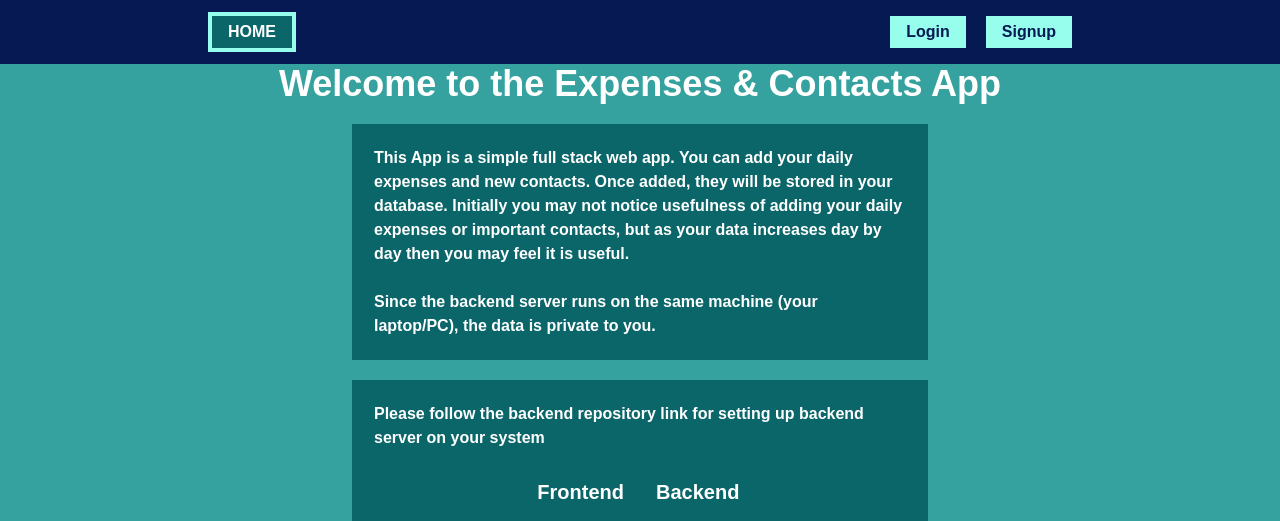
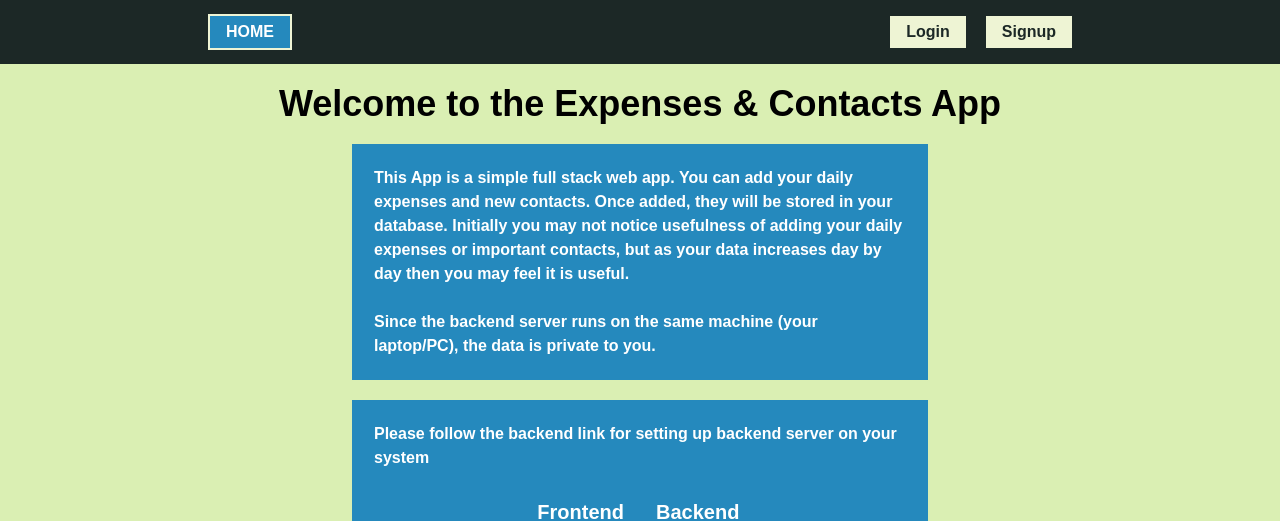
Before and after one commit to pratap-panabaka/expenses-app-front-end, a React (Vite) app: page / in a window 1280 px wide. Shown: the top 521 px of the page. Built offline with nearby package versions, Linux system fonts and the light colour scheme.

Commit message:
update styling

```diff
--- a/src/components/CustomLink.jsx
+++ b/src/components/CustomLink.jsx
@@ -7,7 +7,7 @@ const CustomLink = (props) => {
     const isActive = useMatch({ path: useResolvedPath(to).pathname, end: true });
 
     return (
-        <Link className={isActive ? 'link bg-dark border-4 border-toolite text-white' : 'link'} to={to} onClick={(e) => e.currentTarget.blur()}>{routeName}</Link>
+        <Link className={isActive ? 'link bg-dark border-2 border-toolite text-white' : 'link'} to={to} onClick={(e) => e.currentTarget.blur()}>{routeName}</Link>
     );
 };
 
--- a/src/components/DeleteContact.jsx
+++ b/src/components/DeleteContact.jsx
@@ -26,7 +26,7 @@ const DeleteContact = () => {
 
     return (
         <div className="bg-lite z-50 p-5 border-4 border-toodark">
-            <h1 className="font-bold text-white text-xl p-5">Are you sure to Delete?</h1>
+            <h1 className="font-bold text-xl p-5">Are you sure to Delete?</h1>
             <div className="flex gap-2 justify-center">
                 <button className="btn" onClick={onDel} autoFocus>Delete</button>
                 <button className="btn" onClick={() => setModalOpen(false)}>No</button>
--- a/src/components/DeleteExpense.jsx
+++ b/src/components/DeleteExpense.jsx
@@ -27,7 +27,7 @@ const DeleteExpense = () => {
 
     return (
         <div className="bg-lite z-50 p-5 border-4 boder-toodark">
-            <h1 className="font-bold text-white text-xl p-5">Are you sure to Delete?</h1>
+            <h1 className="font-bold text-xl p-5">Are you sure to Delete?</h1>
             <div className="flex gap-2 justify-center">
                 <button className="btn" onClick={onDel} autoFocus>Delete</button>
                 <button className="btn" onClick={() => setModalOpen(false)}>No</button>
--- a/src/components/Header.jsx
+++ b/src/components/Header.jsx
@@ -22,7 +22,7 @@ function Header() {
 
                 {user && (
                     <div className="flex flex-col xs:flex-row xs:space-x-2 justify-center items-center text-white">
-                        <p>{user.email}</p>
+                        <p className="font-bold">{user.email}</p>
                         <Portal action={"logout"} />
                     </div>
                 )}
--- a/src/components/Logout.jsx
+++ b/src/components/Logout.jsx
@@ -14,7 +14,7 @@ const Logout = () => {
 
     return (
         <div className="bg-lite z-50 p-5 border-4">
-            <h1 className="font-bold text-white text-xl p-5">Are you sure to Logout?</h1>
+            <h1 className="font-bold text-xl p-5">Are you sure to Logout?</h1>
             <div className="flex gap-2 justify-center">
                 <button className="btn" onClick={onLogout} autoFocus>Logout</button>
                 <button className="btn" onClick={() => setModalOpen(false)}>No</button>
--- a/src/components/ModalContent.jsx
+++ b/src/components/ModalContent.jsx
@@ -24,6 +24,8 @@ export default function ModalContent() {
             document.body.style.overflow = 'hidden';
         }
 
+        console.log('I am loading too many times');
+
         return () => {
             document.body.removeEventListener('keydown', esc);
 
@@ -33,6 +35,7 @@ export default function ModalContent() {
             setId(null);
             setModalOpen(false);
         }
+
     }, [modalOpen, setId, setModalOpen, setPopup])
 
     return (
--- a/src/pages/Contacts.jsx
+++ b/src/pages/Contacts.jsx
@@ -20,6 +20,8 @@ function Contacts() {
                 setPopup('add-contact');
             }
         }
+
+        console.log('I am from contacts page');
 
         if (!modalOpen) {
             document.body.addEventListener('keydown', backtick);
--- a/src/pages/Expenses.jsx
+++ b/src/pages/Expenses.jsx
@@ -1,8 +1,6 @@
-import { Navigate } from 'react-router-dom';
 import { useState, useEffect } from 'react';
 import { useAuthContext } from "../hooks/useAuthContext.js";
 import { useModalContext } from '../hooks/useModalContext.js';
-import { useLogout } from '../hooks/useLogout.js';
 import host from '../host.js';
 import Portal from '../components/Portal.jsx';
 import intToWords from '../utils/intToWords.js';
@@ -10,7 +8,6 @@ import intToWords from '../utils/intToWords.js';
 function Expenses() {
     const { user } = useAuthContext();
     const { modalOpen, setModalOpen, setPopup } = useModalContext();
-    const { logout } = useLogout();
 
     const [expenses, setExpenses] = useState(null);
     const [showError, setShowError] = useState(null);
@@ -31,6 +28,8 @@ function Expenses() {
             }
         }
 
+        console.log('I am from expenses page');
+
         if (!modalOpen) {
             document.body.addEventListener('keydown', backtick);
         }
@@ -46,10 +45,6 @@ function Expenses() {
                 setExpenses(json);
             } catch (error) {
                 setShowError(true);
-                if (user) {
-                    logout();
-                    <Navigate to="/" />
-                }
             }
         }
         if (user) {
@@ -59,7 +54,7 @@ function Expenses() {
         return () => {
             document.body.removeEventListener('keydown', backtick);
         }
-    }, [user, modalOpen, setModalOpen, setPopup, logout]);
+    }, [user, modalOpen, setModalOpen, setPopup]);
 
     return (
         <>
--- a/src/pages/Home.jsx
+++ b/src/pages/Home.jsx
@@ -1,8 +1,8 @@
 const Home = () => {
     return (
-        <div className="center-div min-height bg-lite text-white flex flex-col gap-5">
-            <h1 className="font-bold text-4xl">Welcome to the Expenses & Contacts App</h1>
-            <p className="max-w-xl font-bold border-2 border-dark bg-dark p-5">
+        <div className="center-div min-height bg-lite flex flex-col gap-5 p-5">
+            <h1 className="font-bold text-4xl text-black">Welcome to the Expenses & Contacts App</h1>
+            <p className="max-w-xl font-bold border-2 text-white border-dark bg-dark p-5">
                 This App is a simple full stack web app.
                 You can add your daily expenses and new contacts.
                 Once added, they will be stored in your database.
@@ -12,7 +12,7 @@ const Home = () => {
                 Since the backend server runs on the same machine (your laptop/PC), the data is private to you.
             </p>
             <div className="text-white flex flex-col gap-5 max-w-xl font-bold border-2 border-dark bg-dark p-5 justify-center">
-                <p className="font-bold items-center">Please follow the backend repository link for setting up backend server on your system</p>
+                <p className="font-bold items-center">Please follow the backend link for setting up backend server on your system</p>
                 <div className="grid grid-cols-2 text-xl">
                     <a className="px-4 py-2 text-right hover:text-toolite" href="https://github.com/PRATAP-KUMAR/expenses-app-front-end" target="_blank" rel="noreferrer">Frontend</a>
                     <a className="px-4 py-2 text-left hover:text-toolite" href="https://github.com/PRATAP-KUMAR/expenses-app-back-end" target="_blank" rel="noreferrer">Backend</a>
--- a/tailwind.config.js
+++ b/tailwind.config.js
@@ -15,10 +15,10 @@ export default {
     },
     extend: {
       colors: {
-        toolite: "#97FEED",
-        lite: "#35A29F",
-        dark: "#0B666A",
-        toodark: "#071952",
+        toolite: "#eef4d4",
+        lite: "#daefb3",
+        dark: "#2589bd",
+        toodark: "#1c2826",
       },
       fontFamily: {
         sans: ['"palanquin-dark"', "sans-serif"],
```
